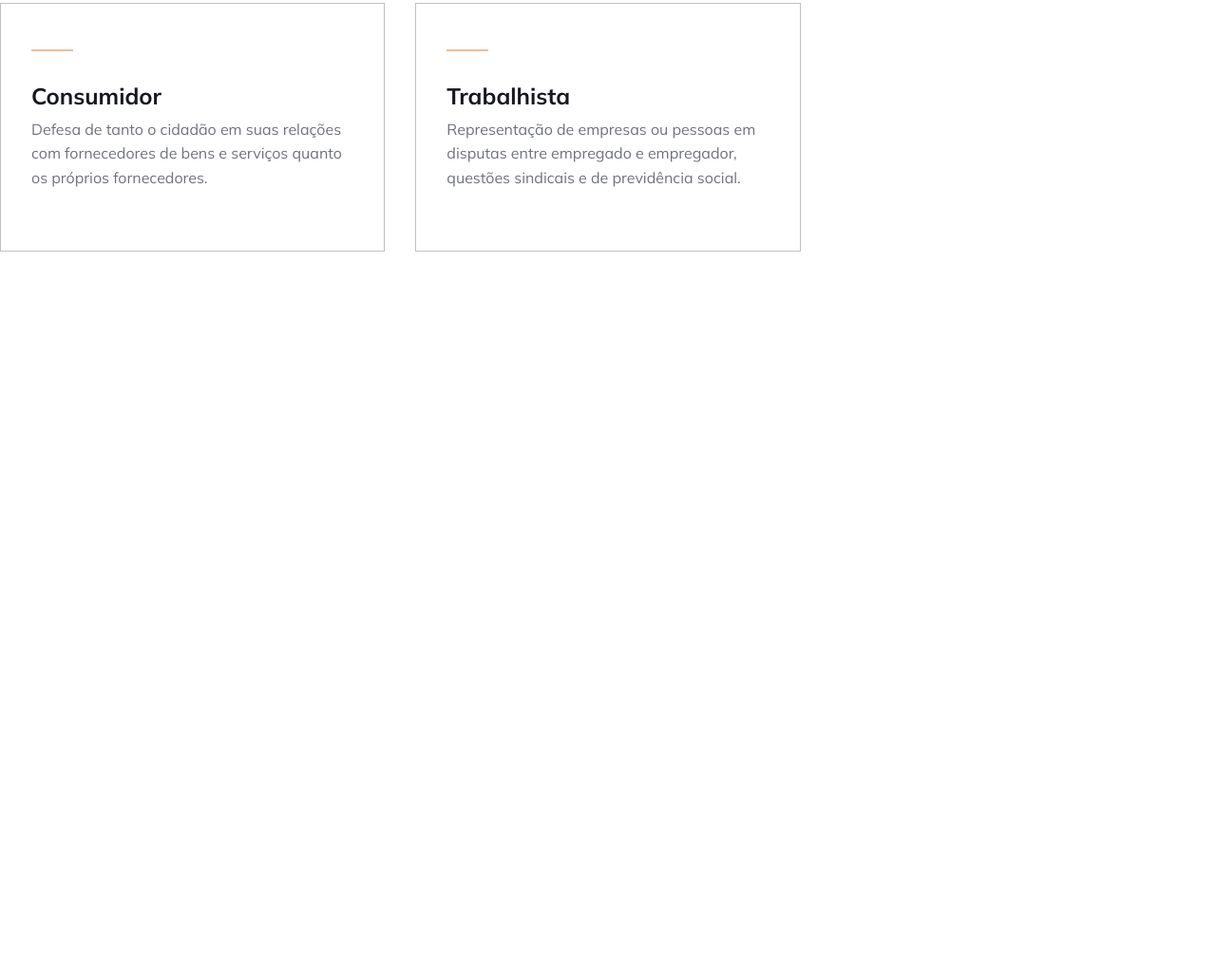
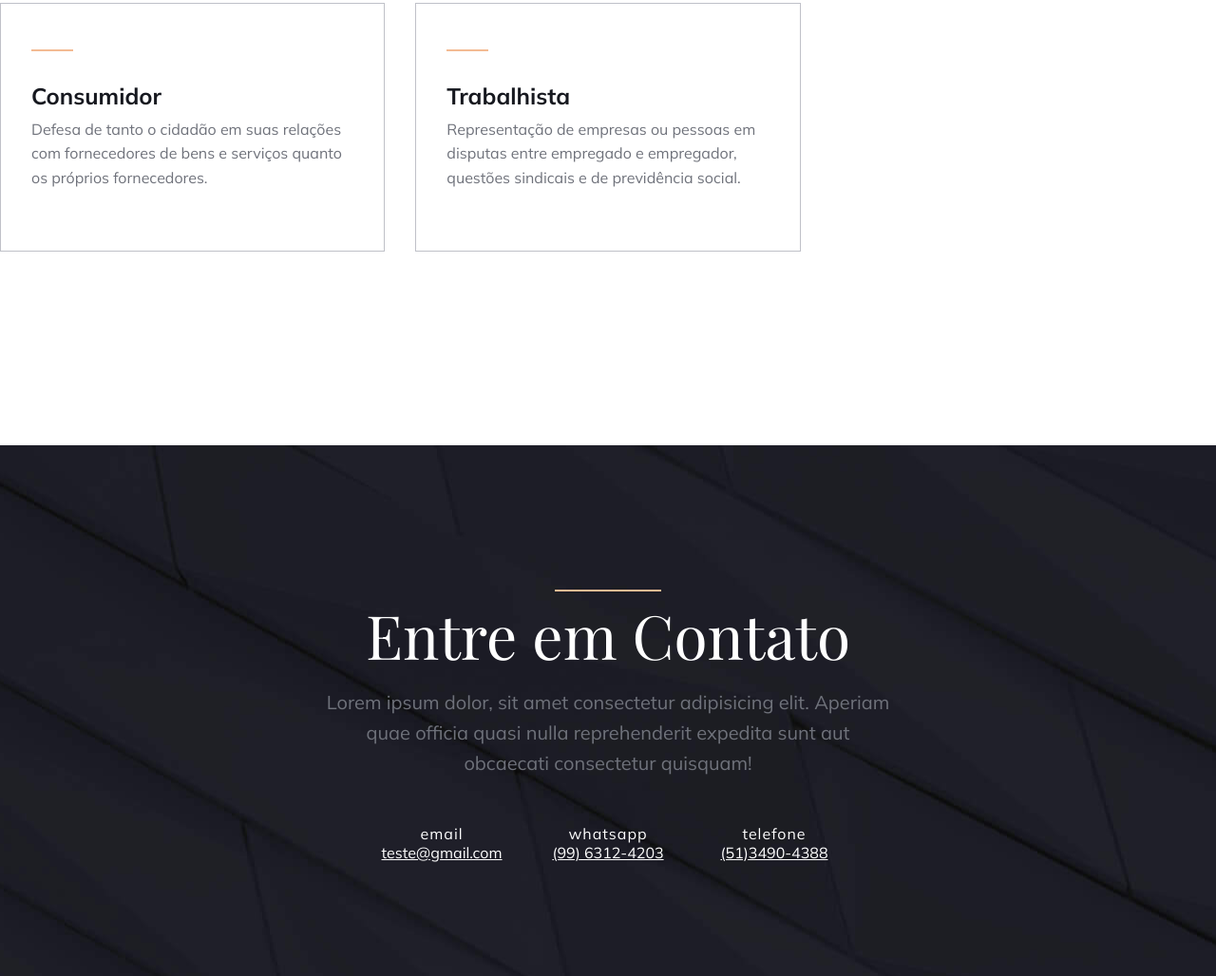
Before and after one commit to gabrielfioravante/edson-salvati, a website: page src/index.html in a window 1280 px wide. Shown: the part 2621-3649 px from the top of the page at 95% size. Before the commit the page ends 3090 px from the top, so only its background shows below. Drawn offline with nearby package versions, Linux system fonts and the light colour scheme; files that its build step writes are made by us from their sources.

Commit message:
Seção de contato realizada

```diff
--- a/src/index.html
+++ b/src/index.html
@@ -123,6 +123,28 @@
       </div>
     </div>
   </section>
+  <section id="contact-us" class="contact-sec">
+    <div class="contact-sec__inner">
+      <div class="line"></div>
+      <h1>Entre em Contato</h1>
+      <p>Lorem ipsum dolor, sit amet consectetur adipisicing elit. Aperiam quae officia quasi nulla reprehenderit expedita sunt aut obcaecati consectetur quisquam!</p>
+      <div class="contact-sec__itens">
+        <div>
+          <span>email</span>
+          <a href="mailto:teste@gmail.com">teste@gmail.com</a>
+        </div>
+        <div>
+          <span>whatsapp</span>
+          <a href="">(99) 6312-4203</a>
+        </div>
+        <div>
+          <span>telefone</span>
+          <a href="tel:+555134904388">(51)3490-4388</a>
+        </div>
+      </div>
+    </div>
+  </section>
+  <footer></footer>
   <script src="script.js"></script>
 </body>
 
--- /dev/null
+++ b/src/scss/layout/_contact.scss
@@ -0,0 +1,76 @@
+.contact-sec {
+  background-image: url('/images/contact-bg.jpg');
+  background-color: $primary;
+  background-position: center;
+  background-repeat: no-repeat;
+  padding: 3.5rem 0;
+
+  @media (min-width: $lg) {
+    padding: 7.5rem 0;
+  }
+
+  &__inner {
+    max-width: 600px;
+    margin: 0 auto;
+    display: flex;
+    align-items: center;
+    flex-direction: column;
+
+    .line {
+      max-width: 7rem;
+      min-width: 7rem;
+      margin-top: 2rem;
+      margin-bottom: 0.5rem;
+    }
+
+    h1 {
+      color: white;
+      font-family: $play;
+      font-size: 2rem;
+      font-weight: 400;
+      line-height: 1.2em;
+
+      @media (min-width: $lg) {
+        font-size: 4rem;
+      }
+    }
+
+    p {
+      text-align: center;
+      margin-top: 1rem;
+      padding: 0 1rem;
+
+      @media (min-width: $lg) {
+        font-size: 1.25rem;
+        padding: 0;
+      }
+    }
+  }
+
+  &__itens {
+    margin-top: 3rem;
+    display: grid;
+    grid-template-columns: 1fr;
+    row-gap: 1.5rem;
+    column-gap: 3rem;
+
+    @media (min-width: $lg) {
+      grid-template-columns: repeat(3, 1fr);
+    }
+
+    div {
+      display: flex;
+      align-items: center;
+      justify-content: center;
+      flex-direction: column;
+      text-align: center;
+      color: white;
+      letter-spacing: 1px;
+
+      a {
+        color: white;
+        letter-spacing: 0;
+      }
+    }
+  }
+}
--- a/src/scss/main.scss
+++ b/src/scss/main.scss
@@ -6,3 +6,5 @@
 @import 'layout/nav';
 @import 'layout/about';
 @import 'layout/services';
+@import 'layout/contact';
+@import 'layout/footer';
```
Also changed, not shown: dist/images/contact-bg.jpg (added), dist/index.html, dist/main.css, src/images/contact-bg.jpg (added), src/scss/layout/_footer.scss (added).
